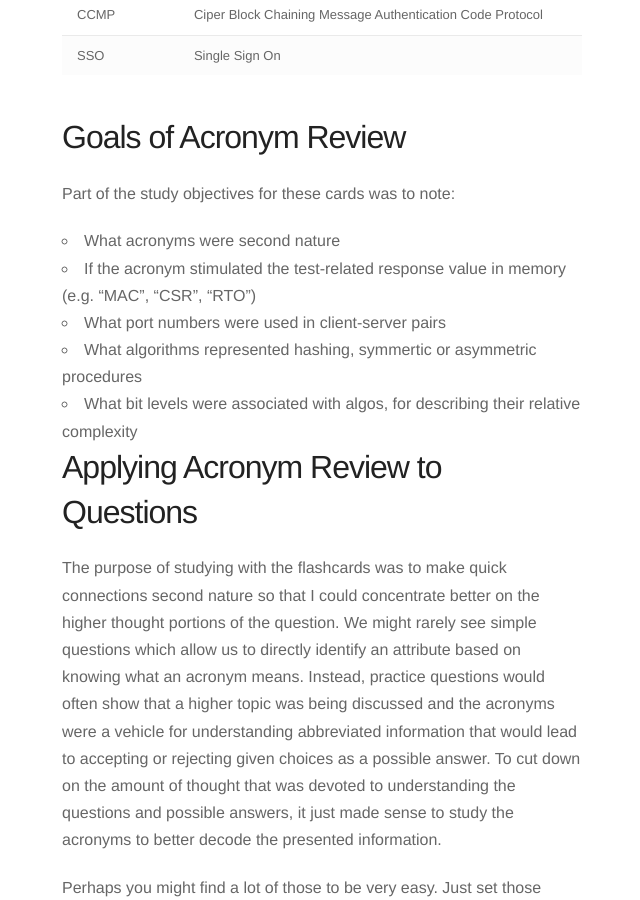
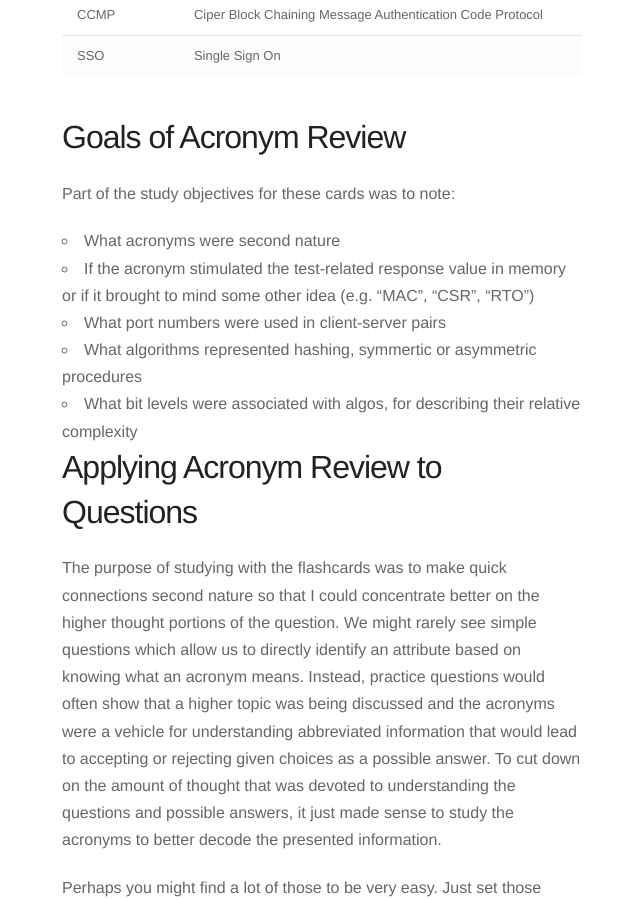
Before and after one commit to gladiola/blog, a Jekyll site: the page built from _posts/2018-06-18-secPlusAcronyms.markdown, in a window 1280 px wide and 900 px high, scrolled down 4074 px. Shown: the whole window, without its empty margins (318-958 px from the left). Built offline with Jekyll 4.4.1, drawn with Linux system fonts in a browser that asks for light colours; nearby versions of some CDN libraries.

Commit message:
JPO - More edits.

```diff
--- a/_posts/2018-06-18-secPlusAcronyms.markdown
+++ b/_posts/2018-06-18-secPlusAcronyms.markdown
@@ -382,7 +382,7 @@ While studying for the Security+ certification exam, I noticed that in my practi
 # Goals of Acronym Review
 Part of the study objectives for these cards was to note:
 * What acronyms were second nature
-* If the acronym stimulated the test-related response value in memory (e.g. "MAC", "CSR", "RTO")
+* If the acronym stimulated the test-related response value in memory or if it brought to mind some other idea (e.g. "MAC", "CSR", "RTO")
 * What port numbers were used in client-server pairs
 * What algorithms represented hashing, symmertic or asymmetric procedures
 * What bit levels were associated with algos, for describing their relative complexity
```
